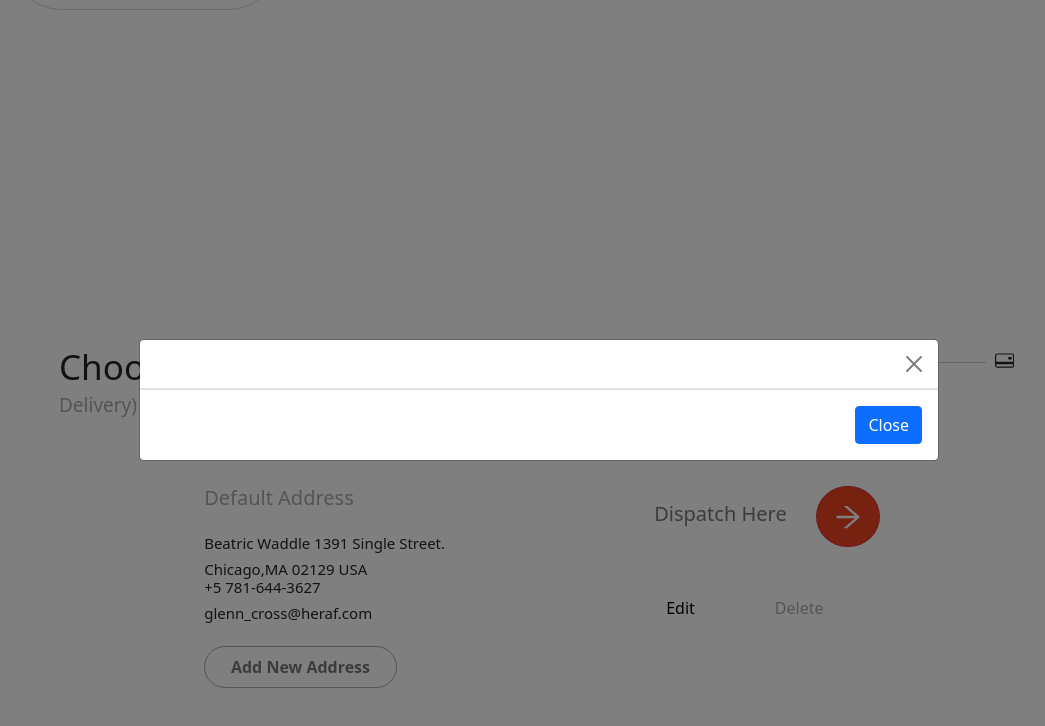
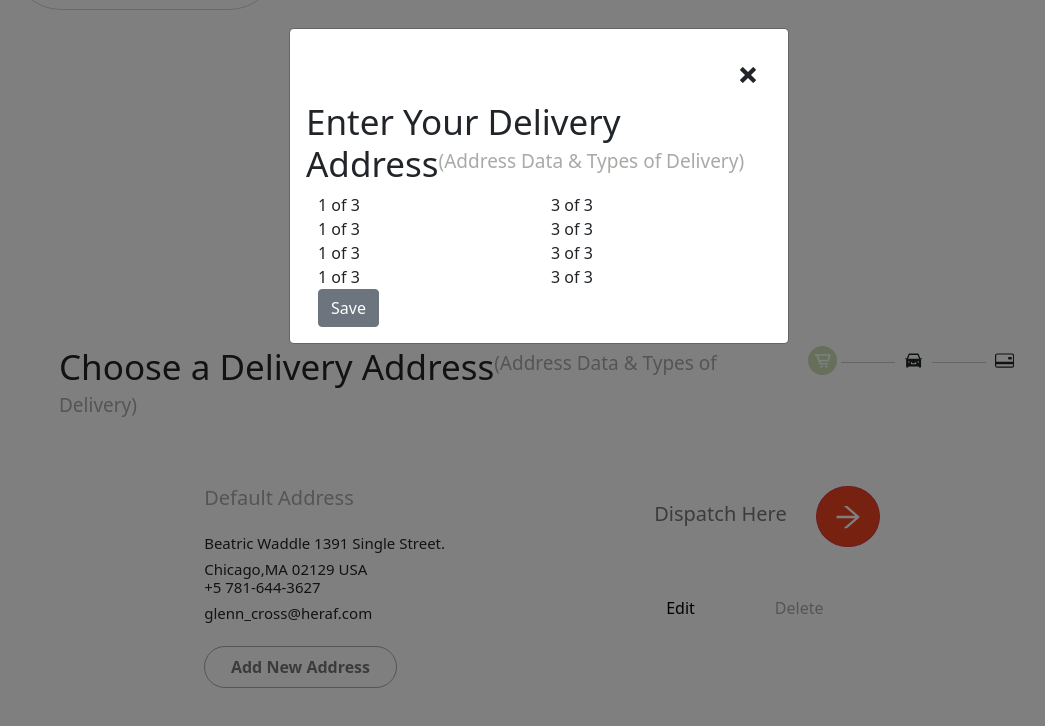
Before and after one commit to Animesh-weavers/heraf, a React (Create React App) app: page / in a window 1280 px wide. Both pictures are taken after a click on the button "Add New Address". Shown: the part 899-1625 px from the top of the page, without its empty margins (101-1146 px from the left). Built offline with nearby package versions, Linux system fonts and the light colour scheme.

Commit message:
create modal but not customized it

```diff
--- /dev/null
+++ b/src/Components/Modal/Modal.css
@@ -0,0 +1,12 @@
+.main-modal-container{
+    display: flex;
+    flex-direction: column;
+}
+.main-modal-container .modal-head{
+    text-align: right;
+    cursor: pointer;
+    padding: 1rem;
+}
+.main-modal{
+    width: 50rem;
+}
--- a/src/Components/Modal/MyVerticallyCenteredModal.js
+++ b/src/Components/Modal/MyVerticallyCenteredModal.js
@@ -1,20 +1,59 @@
 import React from "react";
 import { Modal, Button } from "react-bootstrap";
+import { ImCross } from "react-icons/im";
+import Title from "../Title/Title";
+import "./Modal.css";
 
 function MyVerticallyCenteredModal(props) {
   return (
-    <Modal
-      {...props}
-      size="lg"
-      aria-labelledby="contained-modal-title-vcenter"
-      centered="true"
-    >
-      <Modal.Header closeButton />
-
-      <Modal.Footer>
-        <Button onClick={props.onHide}>Close</Button>
-      </Modal.Footer>
-    </Modal>
+    <>
+      <Modal
+        show={props.show}
+        onHide={props.onHide}
+        dialogClassName="modal-90w"
+        aria-labelledby="example-custom-modal-styling-title"
+        className="main-modal"
+      >
+        <Modal.Body>
+          <div className="main-modal-container">
+            <div className="modal-head">
+              <ImCross onClick={props.onHide} className="cancel-icon" />
+            </div>
+            <div className="modal-title">
+              <Title
+                title="Enter Your Delivery Address"
+                sup="Address Data & Types of Delivery"
+              />
+            </div>
+            <div className="form-container">
+              <form className="container">
+                <div className="row">
+                  <div className="col">1 of 3</div>
+                  <div className="col">3 of 3</div>
+                </div>
+                <div className="row">
+                  <div className="col">1 of 3</div>
+                  <div className="col">3 of 3</div>
+                </div>
+                <div className="row">
+                  <div className="col">1 of 3</div>
+                  <div className="col">3 of 3</div>
+                </div>
+                <div className="row">
+                  <div className="col">1 of 3</div>
+                  <div className="col">3 of 3</div>
+                </div>
+                <div className="form-button-container">
+                  <button type="button" className="btn btn-secondary">
+                    Save
+                  </button>
+                </div>
+              </form>
+            </div>
+          </div>
+        </Modal.Body>
+      </Modal>
+    </>
   );
 }
 
```
